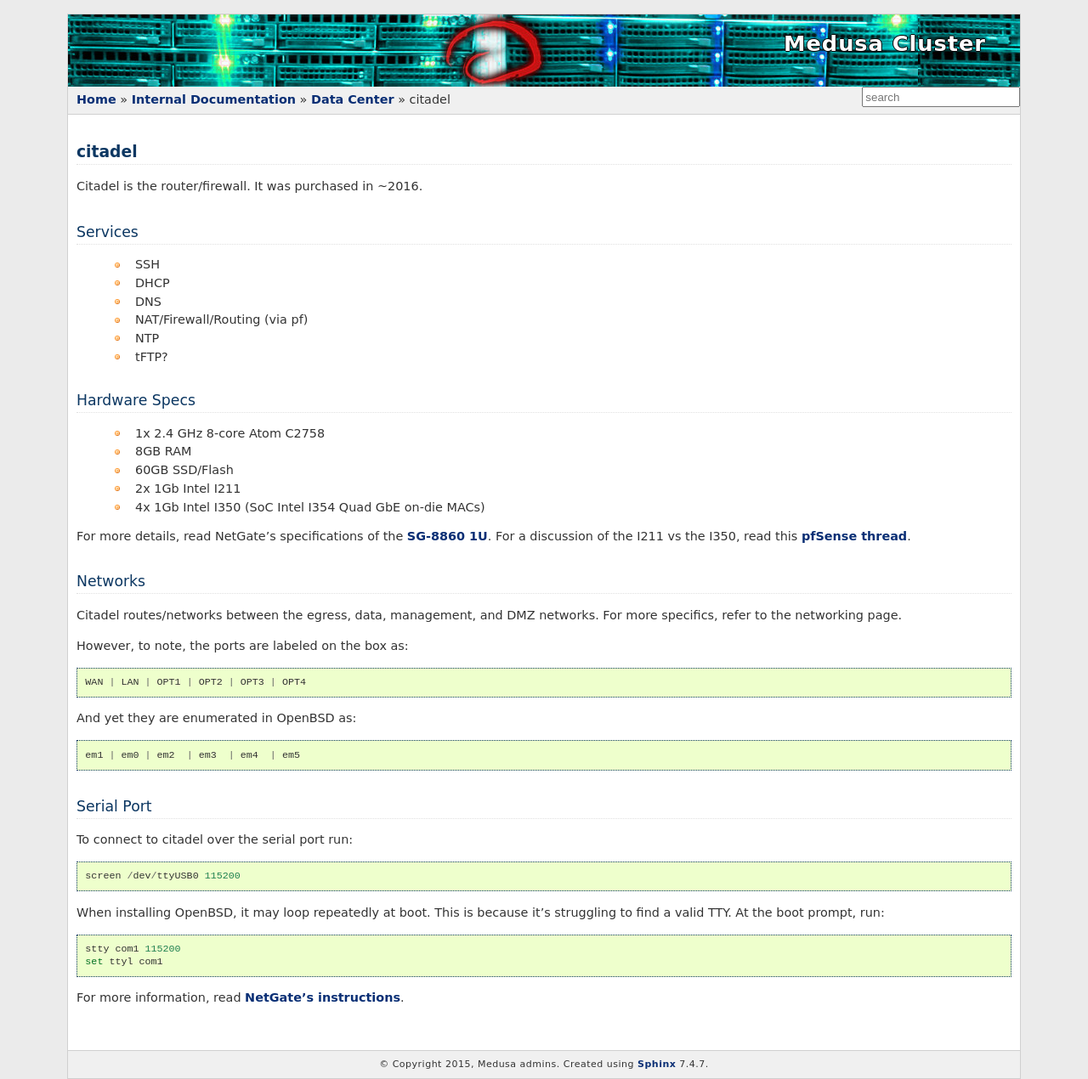
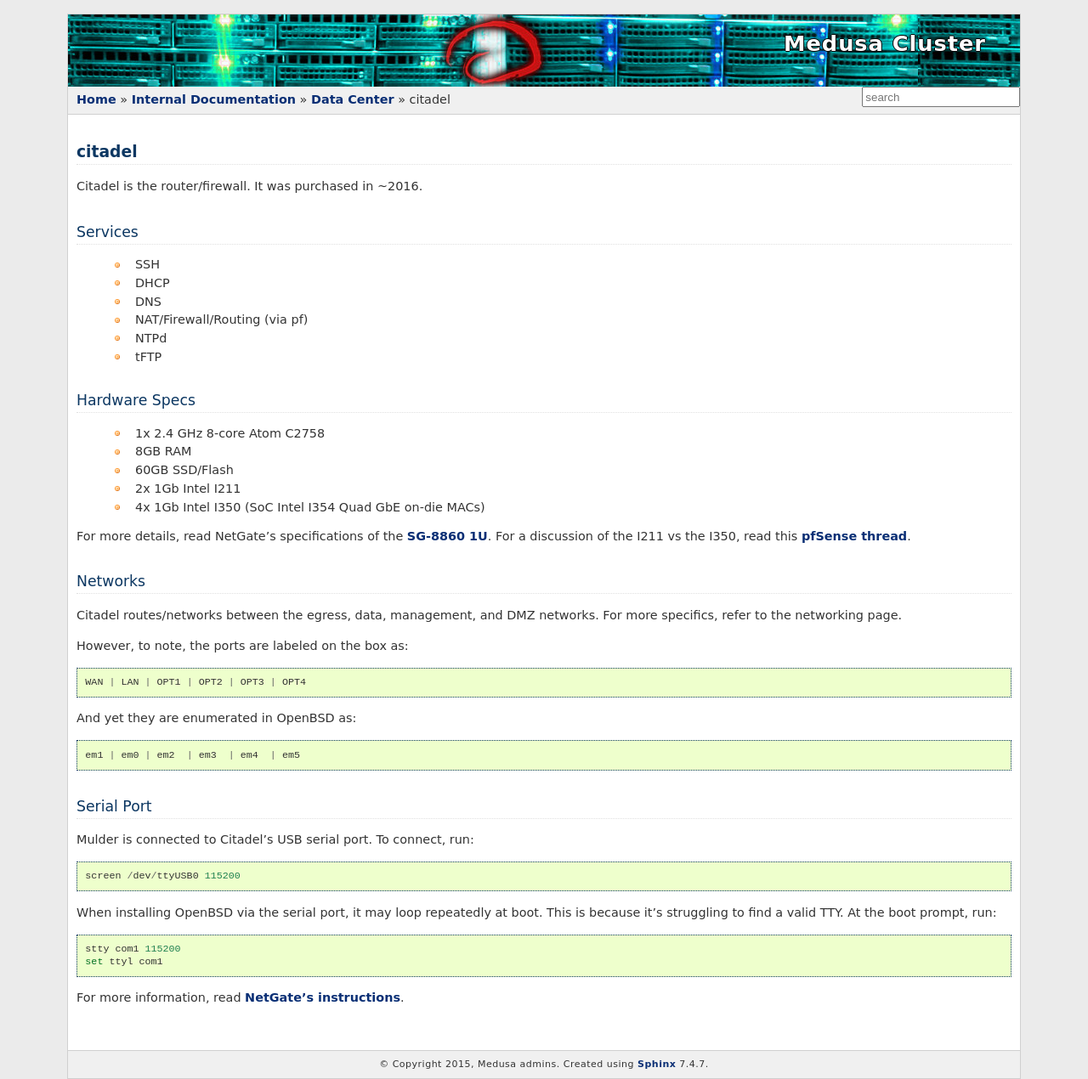
Before and after one commit to psychoinformatics-de/ipsy-docs, a Sphinx documentation site: the page built from source/internal/data_center/citadel.rst, in a window 1280 px wide. Shown: the whole page at 85% size. Built offline with Sphinx 7.4.7, drawn with Linux system fonts in a browser that asks for light colours; formulas are drawn with MathJax 3.

Commit message:
Update citadel docs

```diff
--- a/source/internal/data_center/citadel.rst
+++ b/source/internal/data_center/citadel.rst
@@ -10,8 +10,8 @@ Services
  * DHCP
  * DNS
  * NAT/Firewall/Routing (via pf)
- * NTP
- * tFTP?
+ * NTPd
+ * tFTP
 
 Hardware Specs
 ==============
@@ -46,12 +46,12 @@ And yet they are enumerated in OpenBSD as::
 Serial Port
 ===========
 
-To connect to citadel over the serial port run::
+Mulder is connected to Citadel's USB serial port. To connect, run::
 
   screen /dev/ttyUSB0 115200
 
-When installing OpenBSD, it may loop repeatedly at boot. This is because it's
-struggling to find a valid TTY. At the boot prompt, run::
+When installing OpenBSD via the serial port, it may loop repeatedly at boot.
+This is because it's struggling to find a valid TTY. At the boot prompt, run::
 
   stty com1 115200
   set ttyl com1
```
